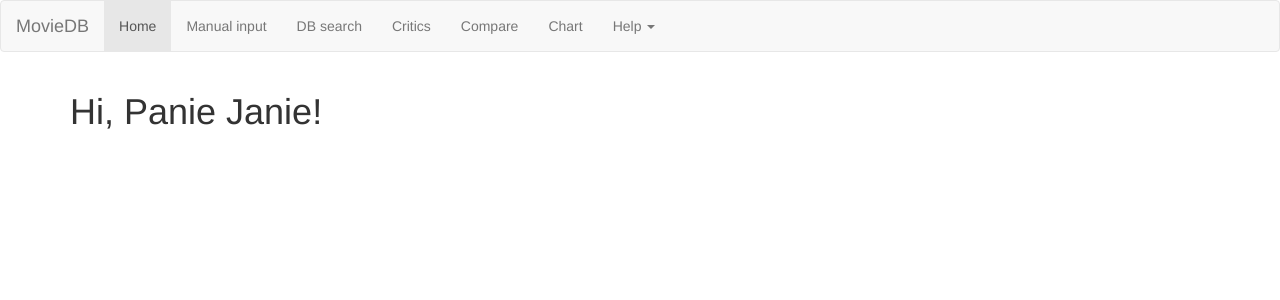
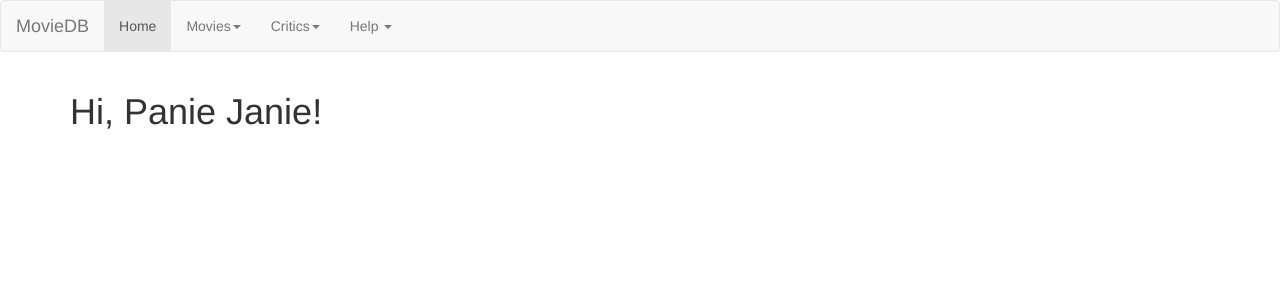
Before and after one commit to JanDebiec/MovieDB, a Python web app: template app/templates/index.html in a window 1280 px wide. Shown: the top 300 px of the page. Run offline with Jinja, Linux system fonts and the light colour scheme; the template is opened without the code that fills it, so the values that code supplies are empty; some libraries are stand-ins or nearby versions.

Commit message:
modifying base html

```diff
--- a/app/templates/base.html
+++ b/app/templates/base.html
@@ -21,11 +21,25 @@
         <div id="navbar" class="navbar-collapse collapse">
             <ul class="nav navbar-nav">
                 <li class="active"><a href="/index">Home</a></li>
-                <li><a href="/mod_input/maninput">Manual input</a></li>
-                <li><a href="/mod_db/search">DB search</a></li>
-                <li><a href="/mod_db/critics">Critics</a></li>
-                <li><a href="/mod_critics/compare">Compare</a></li>
-                <li><a href="/mod_critics/chart">Chart</a></li>
+
+                <li class="dropdown">
+                    <a href="#" class="dropdown-toggle" data-toggle="dropdown" role="button" aria-haspopup="true"
+                       aria-expanded="false">Movies<span class="caret"></span></a>
+                    <ul class="dropdown-menu">
+                        <li><a href="/mod_input/maninput">Add</a></li>
+                        <li><a href="/mod_db/search">Search</a></li>
+                    </ul>
+                </li>
+
+                <li class="dropdown">
+                    <a href="#" class="dropdown-toggle" data-toggle="dropdown" role="button" aria-haspopup="true"
+                       aria-expanded="false">Critics<span class="caret"></span></a>
+                    <ul class="dropdown-menu">
+                        <li><a href="/mod_db/critics">List</a></li>
+                        <li><a href="/mod_critics/compare">Compare</a></li>
+                    </ul>
+                </li>
+
 
                 <li class="dropdown">
                     <a href="#" class="dropdown-toggle" data-toggle="dropdown" role="button" aria-haspopup="true"
@@ -70,5 +84,5 @@
 
 {% block head %}
 {{super()}}
-    <script src="https://cdnjs.cloudflare.com/ajax/libs/Chart.js/2.7.1/Chart.min.js"></script>
+<script src="https://cdnjs.cloudflare.com/ajax/libs/Chart.js/2.7.1/Chart.min.js"></script>
 {% endblock %}
```
